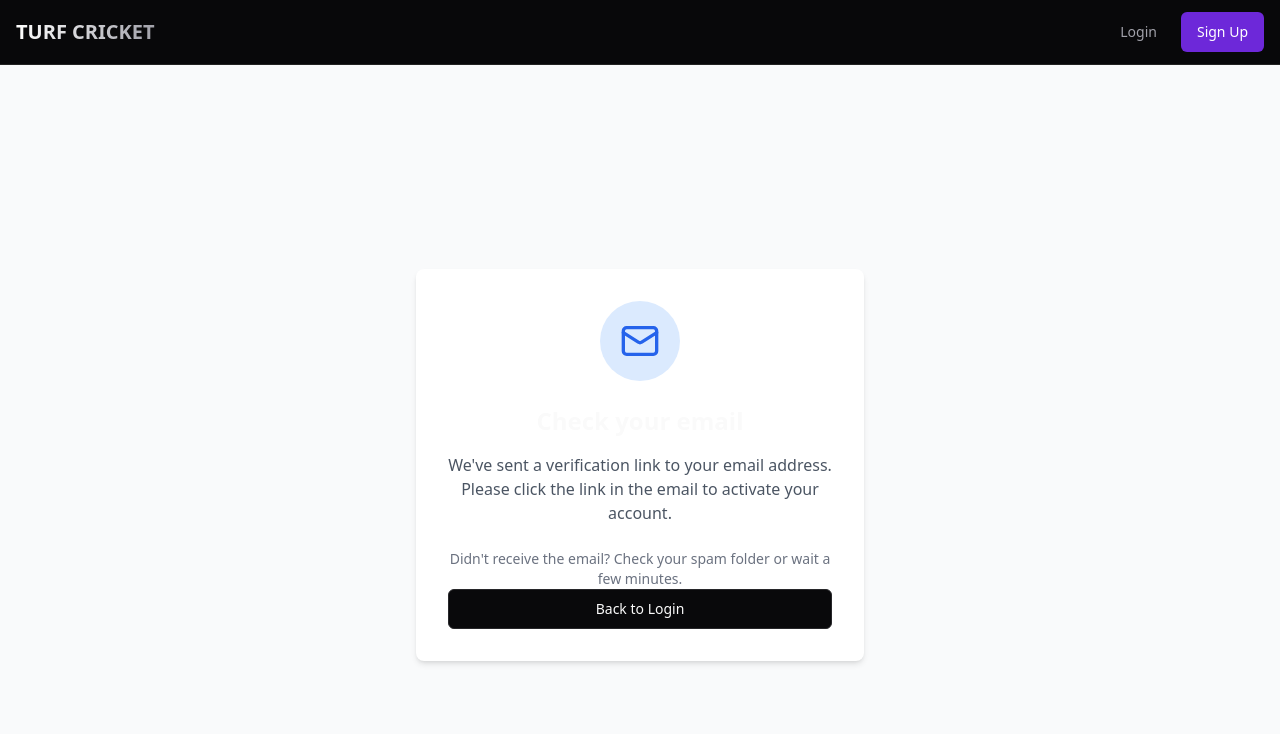
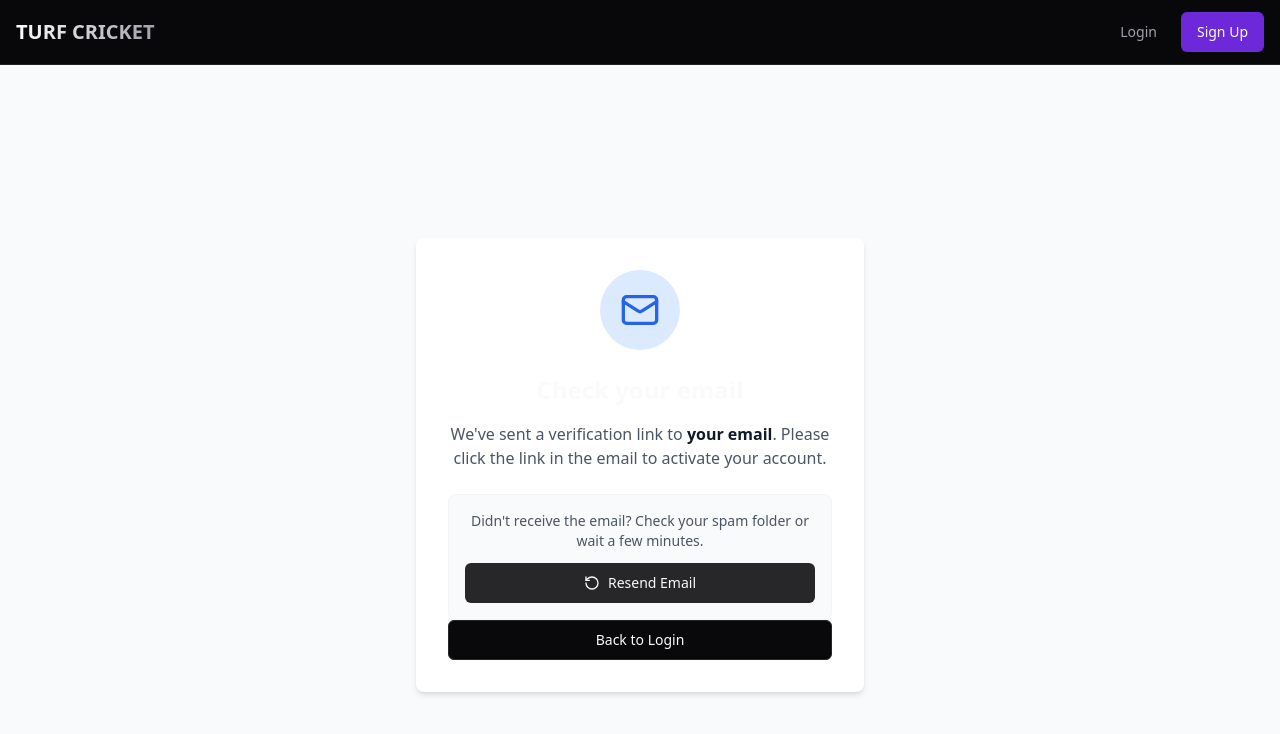
Before and after one commit to Sunil1068/cricket-turf-app, a Next.js app: page /verify-email in a window 1280 px wide. Shown: the top 734 px of the page. Built offline with nearby package versions, Linux system fonts and the light colour scheme; no server answers.

Commit message:
feat: implement resend verification email flow and manual verify bypass

```diff
--- /dev/null
+++ b/src/app/api/auth/resend-verification/route.ts
@@ -0,0 +1,55 @@
+import { NextRequest, NextResponse } from 'next/server'
+import { prisma } from '@/lib/prisma'
+import { sendVerificationEmail } from '@/lib/email'
+
+export async function POST(request: NextRequest) {
+    try {
+        const body = await request.json()
+        const { email } = body
+
+        if (!email) {
+            return NextResponse.json({ message: 'Email is required' }, { status: 400 })
+        }
+
+        // Find user
+        const user = await prisma.user.findUnique({
+            where: { email },
+        })
+
+        if (!user) {
+            // We return 200 even if user doesn't exist for security (don't reveal registered emails)
+            // But for this internal debug/testing app, we'll be more explicit
+            return NextResponse.json({ message: 'User not found' }, { status: 404 })
+        }
+
+        if (user.emailVerified) {
+            return NextResponse.json({ message: 'Email already verified' }, { status: 400 })
+        }
+
+        // If user has no token, generate one
+        let token = user.verificationToken
+        if (!token) {
+            token = Math.random().toString(36).substring(2, 15)
+            await prisma.user.update({
+                where: { email },
+                data: { verificationToken: token }
+            })
+        }
+
+        // Send verification email
+        const emailResult = await sendVerificationEmail(email, token)
+
+        if (!emailResult.success) {
+            console.error('Failed to resend email:', emailResult.error)
+            return NextResponse.json({
+                message: 'Failed to send email. Check server logs.',
+                error: emailResult.error
+            }, { status: 500 })
+        }
+
+        return NextResponse.json({ message: 'Verification email resent successfully' })
+    } catch (error: any) {
+        console.error('Resend error:', error)
+        return NextResponse.json({ message: 'Internal server error' }, { status: 500 })
+    }
+}
--- a/src/app/api/debug-db/route.ts
+++ b/src/app/api/debug-db/route.ts
@@ -36,9 +36,21 @@ export async function GET(request: NextRequest) {
             SELECT schema_name FROM information_schema.schemata
         `)
 
-        // Initialize if requested
+        // Initialize or Force Verify if requested
         let initStatus = 'not_requested'
         const { searchParams } = new URL(request.url)
+
+        // Manual verification bypass
+        if (searchParams.get('verify')) {
+            const emailToVerify = searchParams.get('verify')
+            try {
+                await client.query('UPDATE turf_users SET "emailVerified" = NOW(), "verificationToken" = NULL WHERE email = $1', [emailToVerify])
+                initStatus = `Success: Verified ${emailToVerify}`
+            } catch (e: any) {
+                initStatus = `Error Verifying: ${e.message}`
+            }
+        }
+
         if (searchParams.get('init') === 'true') {
             try {
                 // 1. Create Enum Types if they don't exist
@@ -148,6 +160,14 @@ export async function GET(request: NextRequest) {
             WHERE table_schema = 'public'
         `)
 
+        // List recent users for debugging
+        const recentUsers = await client.query(`
+            SELECT id, email, name, role, "verificationToken", "emailVerified"
+            FROM turf_users
+            ORDER BY "createdAt" DESC
+            LIMIT 10
+        `)
+
         await client.end()
 
         return NextResponse.json({
@@ -157,6 +177,7 @@ export async function GET(request: NextRequest) {
             search_path: pathRes.rows[0].search_path,
             public_tables: tablesResAfter.rows.map(r => r.table_name),
             turf_users_count: turfUsersCount,
+            recent_users: recentUsers.rows,
             create_test_table: createTestTable,
             init_status: initStatus,
             all_schemas: schemasRes.rows.map(r => r.schema_name),
--- a/src/app/register/page.tsx
+++ b/src/app/register/page.tsx
@@ -58,7 +58,7 @@ export default function RegisterPage() {
           title: 'Success',
           description: 'Account created successfully. Please verify your email.',
         })
-        router.push('/verify-email')
+        router.push(`/verify-email?email=${encodeURIComponent(data.email)}`)
       } else {
         const error = await response.json()
         toast({
--- a/src/app/verify-email/page.tsx
+++ b/src/app/verify-email/page.tsx
@@ -1,10 +1,70 @@
+'use client'
+
+import { useState, useEffect, Suspense } from 'react'
+import { useSearchParams } from 'next/navigation'
 import Link from 'next/link'
 import { Button } from '@/components/ui/button'
-import { Mail } from 'lucide-react'
+import { Mail, Loader2, RotateCcw } from 'lucide-react'
+import { toast } from '@/components/ui/use-toast'
 
-export default function VerifyEmailPromptPage() {
+function VerifyEmailContent() {
+    const searchParams = useSearchParams()
+    const email = searchParams.get('email')
+    const [isLoading, setIsLoading] = useState(false)
+    const [countdown, setCountdown] = useState(0)
+
+    useEffect(() => {
+        if (countdown > 0) {
+            const timer = setTimeout(() => setCountdown(countdown - 1), 1000)
+            return () => clearTimeout(timer)
+        }
+    }, [countdown])
+
+    const handleResend = async () => {
+        if (!email) {
+            toast({
+                title: "Error",
+                description: "Email address not found. Please try registering again.",
+                variant: "destructive"
+            })
+            return
+        }
+
+        setIsLoading(true)
+        try {
+            const response = await fetch('/api/auth/resend-verification', {
+                method: 'POST',
+                headers: { 'Content-Type': 'application/json' },
+                body: JSON.stringify({ email })
+            })
+
+            const data = await response.json()
+
+            if (response.ok) {
+                toast({
+                    title: "Success",
+                    description: "Verification email resent! Please check your inbox."
+                })
+                setCountdown(60) // 1 minute cooldown
+            } else {
+                toast({
+                    title: "Error",
+                    description: data.message || "Failed to resend email",
+                    variant: "destructive"
+                })
+            }
+        } catch (error) {
+            toast({
+                title: "Error",
+                description: "Something went wrong. Please try again later.",
+                variant: "destructive"
+            })
+        } finally {
+            setIsLoading(false)
+        }
+    }
+
     return (
-        <div className="min-h-screen flex items-center justify-center bg-gray-50 p-4">
         <div className="bg-white p-8 rounded-lg shadow-md max-w-md w-full text-center">
             <div className="bg-blue-100 w-20 h-20 rounded-full flex items-center justify-center mx-auto mb-6">
                 <Mail className="w-10 h-10 text-blue-600" />
@@ -13,14 +73,30 @@ export default function VerifyEmailPromptPage() {
             <h1 className="text-2xl font-bold mb-4">Check your email</h1>
 
             <p className="text-gray-600 mb-6">
-                    We've sent a verification link to your email address.
+                We've sent a verification link to <span className="font-semibold text-gray-900">{email || 'your email'}</span>.
                 Please click the link in the email to activate your account.
             </p>
 
             <div className="space-y-4">
-                    <p className="text-sm text-gray-500">
+                <div className="bg-gray-50 rounded-lg p-4 border border-gray-100">
+                    <p className="text-sm text-gray-600 mb-3">
                         Didn't receive the email? Check your spam folder or wait a few minutes.
                     </p>
+
+                    <Button
+                        onClick={handleResend}
+                        disabled={isLoading || countdown > 0}
+                        variant="secondary"
+                        className="w-full flex items-center justify-center gap-2"
+                    >
+                        {isLoading ? (
+                            <Loader2 className="w-4 h-4 animate-spin" />
+                        ) : (
+                            <RotateCcw className="w-4 h-4" />
+                        )}
+                        {countdown > 0 ? `Resend in ${countdown}s` : 'Resend Email'}
+                    </Button>
+                </div>
 
                 <Link href="/login">
                     <Button variant="outline" className="w-full">
@@ -29,6 +105,15 @@ export default function VerifyEmailPromptPage() {
                 </Link>
             </div>
         </div>
+    )
+}
+
+export default function VerifyEmailPromptPage() {
+    return (
+        <div className="min-h-screen flex items-center justify-center bg-gray-50 p-4">
+            <Suspense fallback={<Loader2 className="w-8 h-8 animate-spin text-blue-600" />}>
+                <VerifyEmailContent />
+            </Suspense>
         </div>
     )
 }
```
Lines whose indentation alone changed are shown as unchanged.
